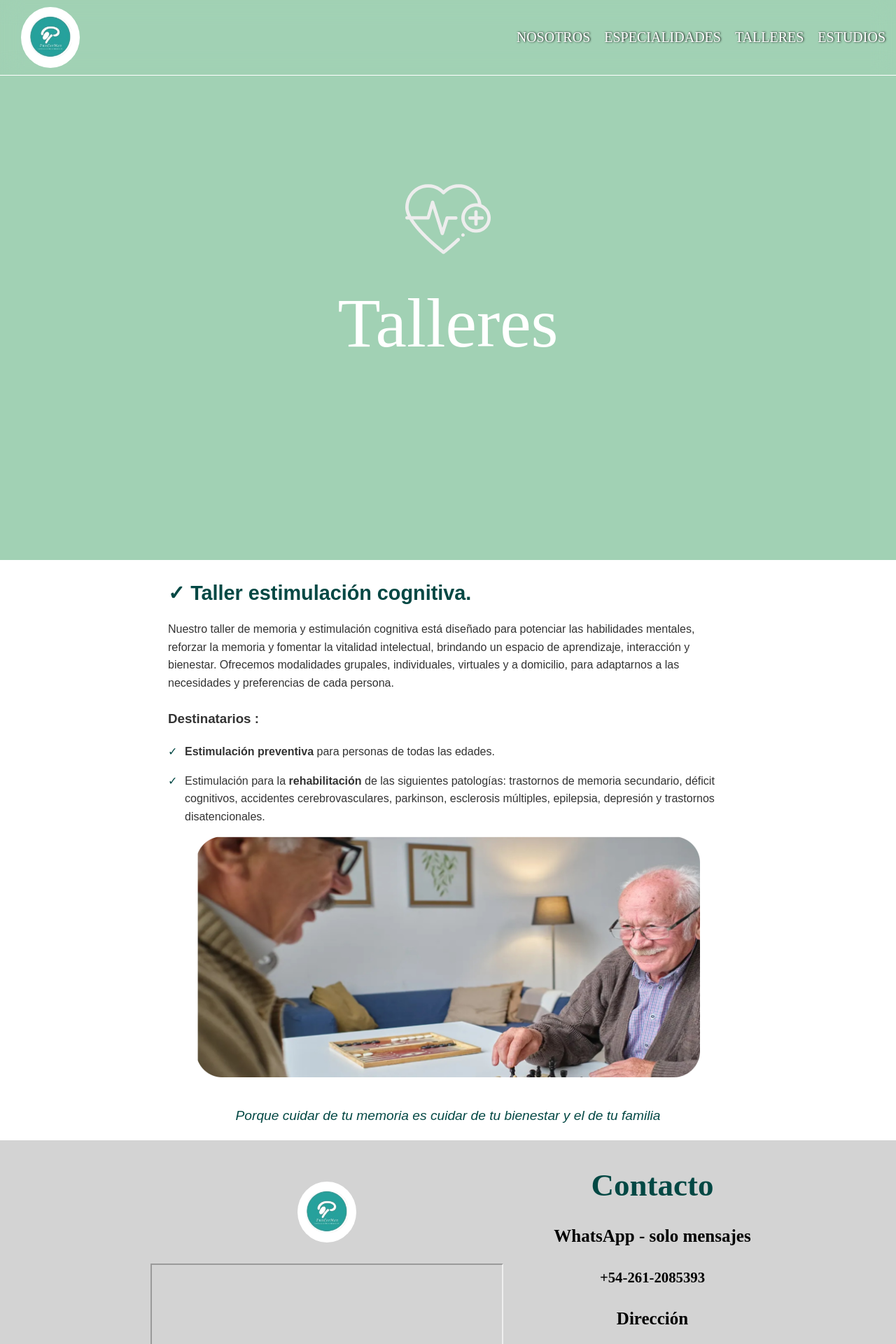
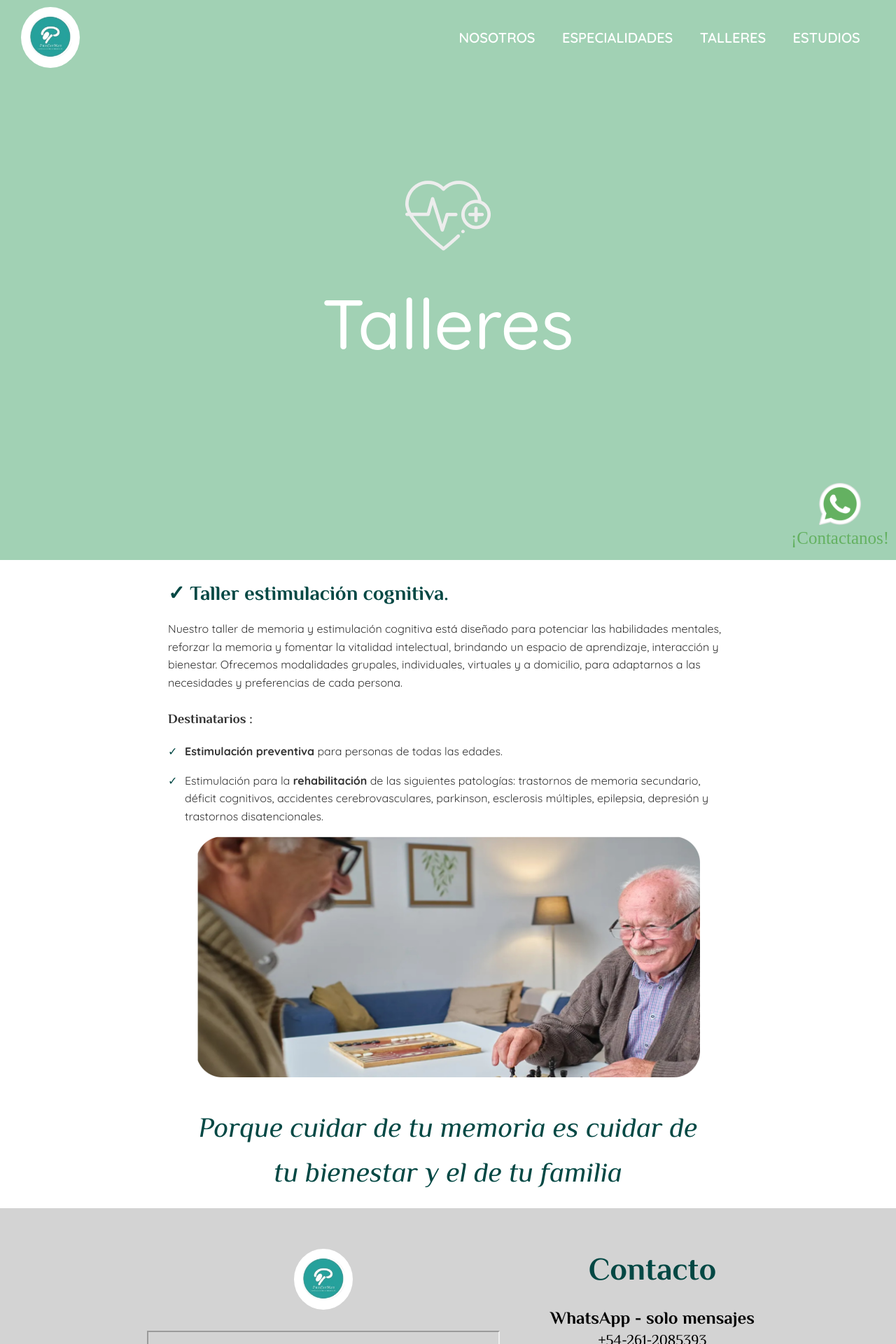
Before and after one commit to railcodemendoza/funcermen, a React (Vite) app: page /talleres in a window 1280 px wide. Shown: the top 1920 px of the page at 70% size. Built offline with nearby package versions, Linux system fonts and the light colour scheme; grey boxes are pictures that could not be loaded.

Commit message:
cambiando estilos generales

```diff
--- a/src/App.css
+++ b/src/App.css
@@ -16,8 +16,10 @@
   width: 100%;
   z-index: 100;
   background-color: #1a1a1a00;
-  backdrop-filter: blur(15px);
-  border-bottom: 1px solid rgb(255 255 255);
+
+  /* backdrop-filter: blur(15px); */
+  /* border-bottom: 1px solid rgb(255 255 255); */
+  position: absolute;
 }
 
 .logo-contenedor {
@@ -36,15 +38,26 @@
 
 .menu-center {
   display: flex;
-  gap: 20px;
-  margin-right: 15px;
+
+  /* gap: 20px; */
+  /* margin-right: 15px; */
+  gap: 3vw;
+  margin-right: 4vw;
 }
 
 .menu-center a {
   color: white;
   text-decoration: none;
   font-size: 20px;
-  text-shadow: 1px 0px 3px black;
+
+  /* text-shadow: 1px 0px 3px black; */
+  font-family: "Quicksand", sans-serif;
+  font-weight: 600;
+  transition: all 0.5s ease-out;
+}
+
+.menu-center a:hover {
+  scale: 1.1;
 }
 
 .hamburger {
@@ -60,6 +73,7 @@
   background-color: var(--color-principal);
   margin: 4px 0;
   transition: all 0.3s ease;
+  box-shadow: 0px 0px 3px #ffffff;
 }
 
 .hamburger .line.open:nth-child(1) {
@@ -90,13 +104,17 @@
     font-size: 100px;
     font-weight: 100;
     margin: 30px 0;
+
+    font-family: "Philosopher", sans-serif;
   }
 
   h3{
     font-size: 50px;
-    font-weight: 100;
+    font-weight: 400;
     text-align: center;
     margin: 30px 0;
+
+    font-family: "Quicksand", serif;
   }
 }
 
@@ -115,21 +133,36 @@
 
 
 #nosotros{
-  min-height: 100vh;
   display: flex;
   flex-direction: column;
   align-items: center;
   justify-content: center;
 
+  /* min-height: 100vh; */
+  padding: 8vw;
   h2{
     color: var(--color-principal);
     font-size: 45px;
+
+    font-size: 5vw;
+    margin-top: 0;
+    font-family: "Philosopher", sans-serif;
+    font-weight: bold;
+  }
+  #bold{
+    color: var(--color-principal);
+    font-weight: bold;
   }
   p{
     width: 80%;
     font-size: 25px;
-    line-height: 60px;
     text-align: center;
+
+    /* line-height: 60px; */
+    line-height: 40px;
+    margin: 10px;
+    font-family: "Quicksand", serif;
+    font-weight: 400;
   }
 }
 
@@ -163,20 +196,29 @@
   border: solid 7px #00000045;
   transition: all 0.5s ease-out;
 
+  height: 30vw;
+  width: 30vw;
+
+
   h4{
     font-size: 30px;
-    font-family: cursive;
-    font-weight: 100;
+    font-family: 'Quicksand';
+    font-weight: 500;
+
+    margin: 3vw;
+    font-size: 3vw;
   }
   img{
     width: 6vw;
-    margin-top: 15px;
-    min-width: 90px;
+
+    /* margin-top: 15px; */
+    /* min-width: 90px; */
+    width: 8vw;
   }
 }
 
 .card:hover{
-  scale: 1.01;
+  scale: 1.05;
   box-shadow: 0 0 13px rgba(255, 255, 255, 0.468);
 }
 
@@ -211,20 +253,31 @@
   p{
     margin: 0;
     font-size: 15px;
-    font-family: cursive;
+    font-family: Nunito;
     margin-bottom: 10px;
+    font-weight: 600;
   }
 }
 
 #convenios{
-  padding: 2vw 0;
+  /* padding: 2vw 0; */
 
   h2{
     text-align: center;
-    font-size: 50px;
     color: var(--color-principal);
-    margin-top: 0;
+
+    /* margin-top: 0; */
+    /* font-size: 50px; */
+    font-size: 6vw;
+    margin: 30px;
+    font-family: 'Philosopher';
   }
+}
+
+#franja-Gris{
+  width: 100%;
+  background-color: lightgray;
+  height: 10vw;
 }
 
 #contenedor-marcas-imagenes{
@@ -244,13 +297,14 @@
   align-items: center;
   justify-content: center;
   background-color: lightgrey;
-  min-height: 100vh;
 
-
+  /* min-height: 100vh; */
+  padding: 5vw;
   h2{
     font-size: 50px;
     padding: 5px 30px;
     border-radius: 5px;
+    font-family: 'Philosopher';
   }
 }
 
@@ -290,21 +344,33 @@
   height: 200px;
   object-fit: cover;
   border-radius: 8px;
+
+  transition: all 0.5s ease-out;
+}
+
+#atencion-integral-imagenes-contenedor img:hover {
+  scale: 1.05;
 }
 
 #directores{
   display: flex;
   align-items: center;
   justify-content: center;
-  gap: 5vw;
+  gap: 15vw;
   background-color: #034844;
-  height: 100vh;
+
+  /* height: 100vh; */
 
   h3{
     font-size: 45px;
+    font-family: 'Philosopher';
+    font-weight: 100;
   }
   h4{
     font-size: 35px;
+    font-family: 'Nunito';
+    font-weight: 500;
+    color: #C6BEBE;
   }
 }
 
@@ -359,14 +425,21 @@
     font-size: 45px;
     color: var(--color-principal);
     margin: 0;
+    font-family: 'Philosopher';
   }
 }
 
 .info-contacto{
-  margin: 20px 0;
+  margin: 30px 0;
 
+  h4{
+    margin: 0;
+    font-family: 'Philosopher';
+  }
   h5{
     margin: 5px;
+    font-weight: 100;
+    font-family: 'Philosopher';
   }
 }
 
@@ -396,6 +469,7 @@ iframe{
 #copy{
   border-top: solid 3px white;
   width: 100%;
+  font-family: 'Nunito';
 
   h5{
     font-size: 20px;
@@ -404,43 +478,86 @@ iframe{
 }
 }
 
+.whatsapp-float {
+  position: fixed;
+  bottom: 50px;
+  right: 50px;
+  z-index: 1000;
+  width: 60px;
+  height: 60px;
+  transition: transform 0.3s ease;
+
+  display: flex;
+  flex-direction: column;
+  align-items: center;
+  text-decoration: none;
+
+  h3{
+    color: #64B161;
+    font-size: 25px;
+    margin: 5px;
+    font-weight: 300;
+  }
+}
+
+.whatsapp-float img {
+  width: 100%;
+  height: 100%;
+}
+
+.whatsapp-float:hover {
+  transform: scale(1.1);
+}
+
+
 
 /* ESPECIALIDADES */
 
 #especialidades{
   background-color: var(--color-secundario);
+
+  h1{
+    font-family: 'Quicksand';
+    font-weight: 500;
+  }
 }
 
 #lista{
   display: flex;
   flex-direction: column;
   align-items: center;
-  padding: 3vw 0;
+  /* padding: 3vw 0; */
 
   h2{
     font-size: 80px;
-    margin: 0;
+    margin: 30px;
     color: var(--color-principal);
-    font-weight: 100;
-    font-family: cursive;
+    font-family: 'Quicksand';
+    font-weight: 600;
   }
 
   img{
-    margin-top: 2vw;
-    width: 50vw;
-    height: 25vw;
+    /* margin-top: 2vw; */
+    /* width: 50vw; */
+    /* height: 25vw; */
     object-fit: cover;
-    border-radius: 15px;
+    /* border-radius: 15px; */
+
+    width: 100%;
+    height: fit-content;
   }
 }
 
+#especialidades-lista-contenedor{
+  margin-bottom: 30px;
+}
 
 .especialidades-lista {
   list-style: none;
   padding: 0;
   display: grid;
   grid-template-columns: repeat(2, 1fr);
-  gap: 1rem 20rem;
+  gap: 3rem 20rem;
   justify-items: start;
   margin: 20px;
 }
@@ -450,6 +567,7 @@ iframe{
   padding-left: 1.5rem;
   font-size: 2rem;
   color: #333;
+  font-family: 'Philosopher';
 }
 
 .especialidades-lista li::before {
@@ -473,33 +591,51 @@ iframe{
   display: flex;
   flex-direction: column;
   align-items: center;
-  padding: 3vw 0;
+  padding: 5vw 0;
   background-color: #CFDBC0;
 
   h2{
     font-size: 80px;
     margin: 0;
+    margin-bottom: 45px;
     color: var(--color-principal);
-    font-weight: 100;
-    font-family: cursive;
+    font-family: 'Quicksand';
+    font-weight: 600;
   }
 }
 
 #cuida{
   display: flex;
   align-items: center;
-  justify-content: space-evenly;
-  padding: 5vw 0;
+  /* justify-content: space-evenly; */
+  /* padding: 5vw 0; */
 
+  justify-content: left;
+  background-color: #E6E8E8;
   img{
-    width: 35vw;
+    width: 41vw;
+    height: 100%;
   }
   h3{
-    color: black;
+    /* color: black; */
     font-size: 45px;
     margin: 0;
     font-weight: 100;
   }
+}
+
+#cuida-h3-contenedor{
+  display: flex;
+  flex-direction: column;
+  align-items: center;
+  width: 100%;
+}
+
+#cuida-primer-h3{
+  background-color: var(--color-terciario);
+  padding: 15px;
+  border-radius: 15px;
+  color: white;
 }
 
 
@@ -507,6 +643,10 @@ iframe{
 
 #estudios{
   background-color: var(--color-terciario);
+  h1{
+    font-family: 'Quicksand';
+    font-weight: 500;
+  }
 }
 
 #ofrecemos{
@@ -522,6 +662,7 @@ iframe{
     line-height: 3.5rem;
     font-weight: 100;
     margin-top: 0;
+    font-family: 'Philosopher';
   }
   img{
     width: 40vw;
@@ -559,6 +700,7 @@ iframe{
   padding: 1rem;
   font-size: 2rem;
   cursor: pointer;
+  font-family: 'Quicksand';
 }
 
 .acordeon-icon {
@@ -582,7 +724,8 @@ iframe{
   position: relative;
   font-size: 1.5rem;
   color: #333;
-  padding: 10px 0 10px 40px;
+  padding: 20px 0 10px 50px;
+  font-family: 'Philosopher';
 }
 
 .acordeon-contenido li::before {
@@ -601,6 +744,10 @@ iframe{
 
 #talleres{
   background-color: var(--color-cuaternario);
+  h1{
+    font-family: 'Quicksand';
+  font-weight: 500;
+  }
 }
 
 #taller-estimulacion-cognitiva {
@@ -609,16 +756,22 @@ iframe{
   color: #333;
   margin: 0 auto;
   max-width: 800px;
+
+  p{
+    font-family: 'Quicksand';
+  }
 }
 
 #taller-estimulacion-cognitiva h2 {
   color: #034844;
   font-size: 1.8rem;
   margin-bottom: 1rem;
+  font-family: 'Philosopher';
 }
 
 #taller-estimulacion-cognitiva h3 {
   margin-top: 1.5rem;
+  font-family: 'Philosopher';
 }
 
 #taller-estimulacion-cognitiva ul {
@@ -630,6 +783,7 @@ iframe{
   margin-bottom: 1rem;
   padding-left: 1.5rem;
   position: relative;
+  font-family: 'Quicksand';
 }
 
 #taller-estimulacion-cognitiva li::before {
@@ -651,6 +805,11 @@ blockquote {
   text-align: center;
   margin-top: 2rem;
   font-size: 1.2rem;
+
+  em{
+    font-family: 'Philosopher';
+    font-size: 40px;
+  }
 }
 
 @media (max-width: 950px){
@@ -738,9 +897,15 @@ blockquote {
 }
 
 #nosotros{
+
+  padding: 8vw 0vw;
+  h2{
+    font-size: 45px;
+  }
   p{
     margin: 0;
     line-height: 30px;
+    font-size: 18px;
   }
 }
 
@@ -760,6 +925,7 @@ blockquote {
 
   h4{
     margin: 0;
+    font-size: 20px;
   }
   img{
     min-width: 50px;
@@ -768,6 +934,12 @@ blockquote {
 
 .boton-circulo{
   left: 65%;
+}
+
+#convenios{
+  h2{
+    font-size: 35px;
+  }
 }
 
 #contenedor-marcas-imagenes{
@@ -787,14 +959,39 @@ blockquote {
   flex-direction: column;
 
   img{
-    width: 90vw;
-    height: 100px;
+    width: 80vw;
+    height: 215px;
   }
 }
 
 #directores{
   flex-direction: column;
   height: auto;
+
+  gap: 0;
+}
+
+#director-contenedor{
+  h3{
+    font-size: 30px;
+  }
+  h4{
+    font-size: 25px;
+  }
+}
+
+#directora-contenedor{
+  display: flex;
+  flex-direction: column;
+  align-items: center;
+
+  h3{
+    margin: 15px;
+    font-size: 30px;
+  }
+  h4{
+    font-size: 25px;
+  }
 }
 
 
```
